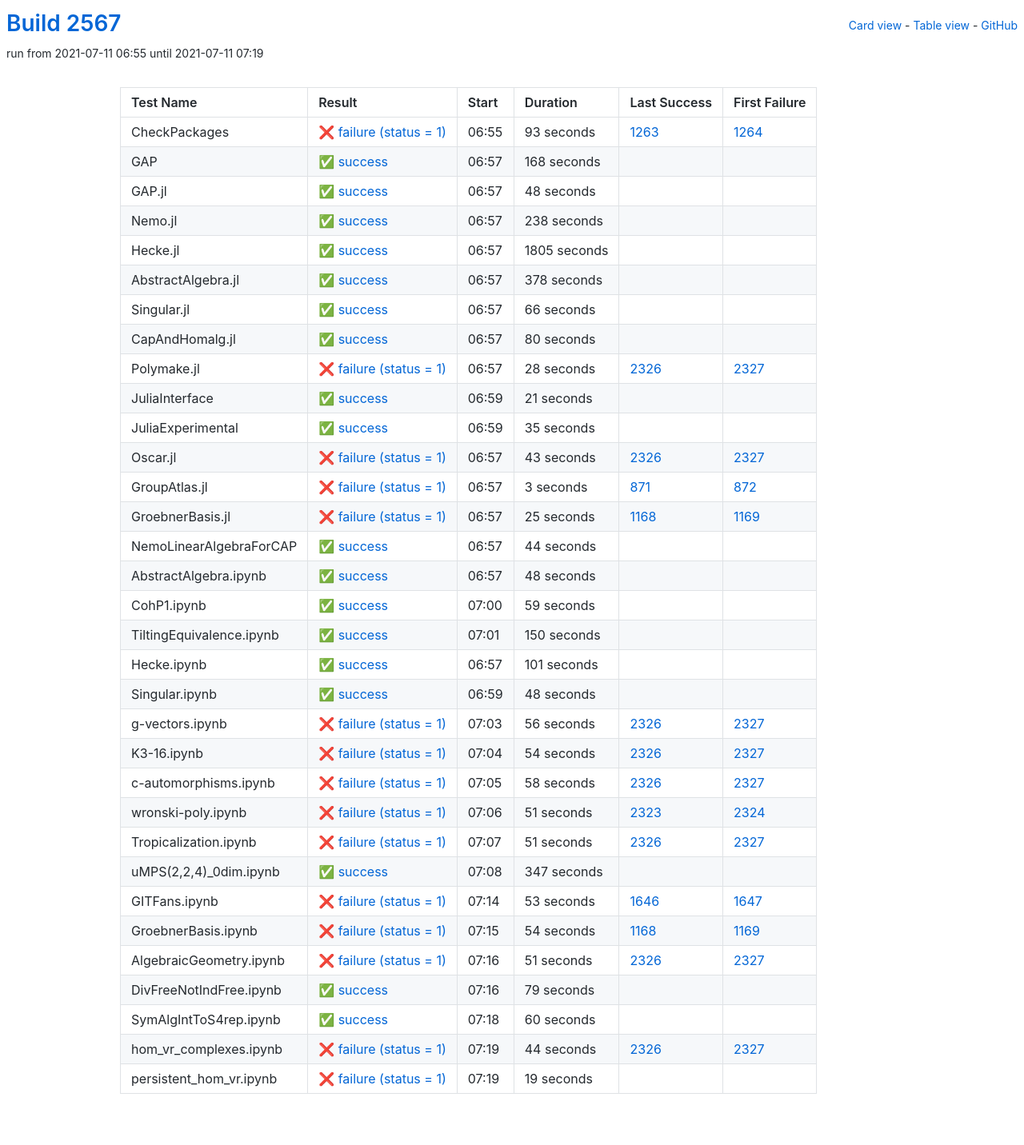
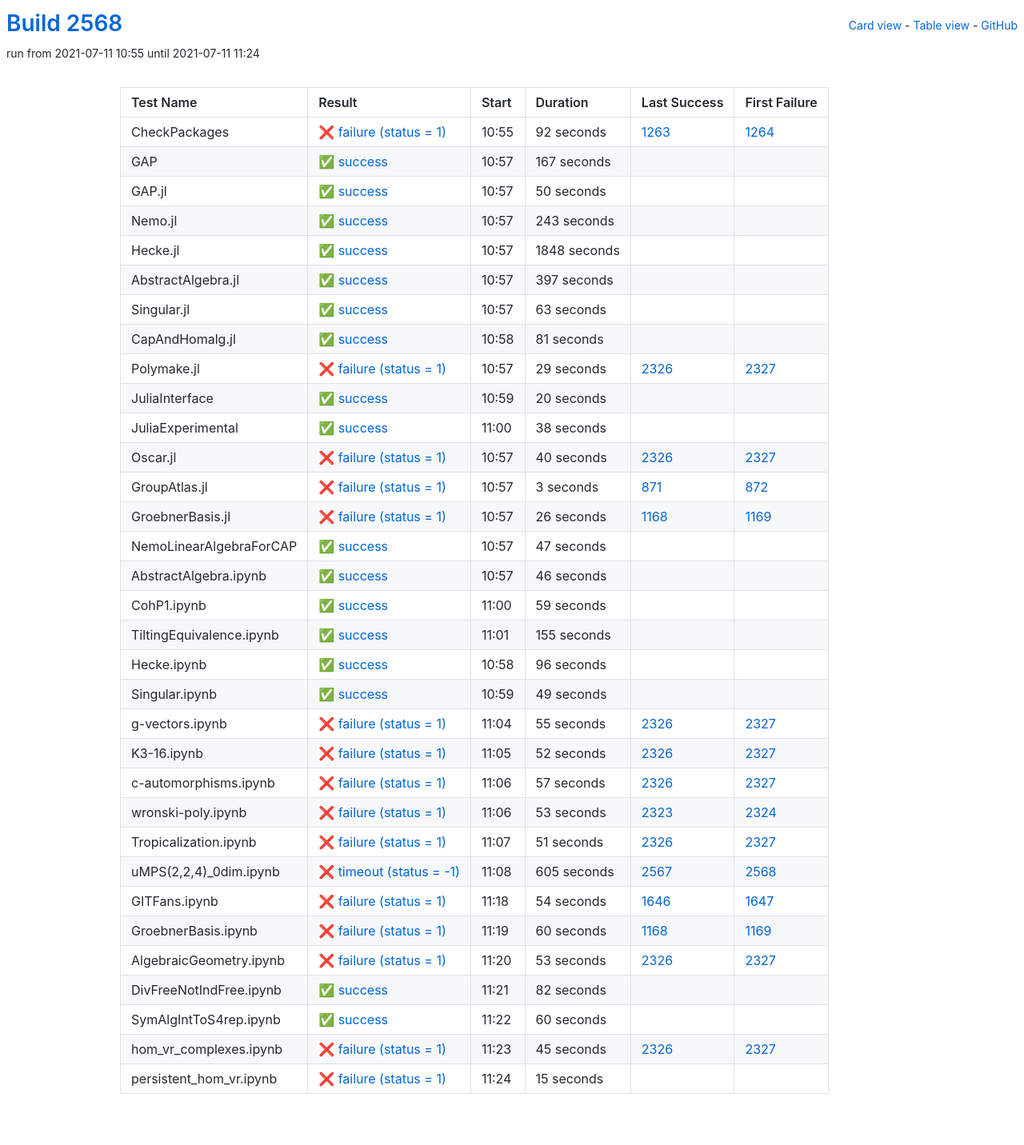
Before and after one commit to oscar-system/oscar-ci-status-stable, a Jekyll site: the page built from table.html, in a window 1280 px wide. Shown: the whole page at 80% size. Built offline with Jekyll 4.4.1, drawn with Linux system fonts in a browser that asks for light colours.

Commit message:
Build #2568

```diff
--- a/_data/ci.yml
+++ b/_data/ci.yml
@@ -1,6 +1,6 @@
 ---
-build: 2567
-build_url: https://oscarci.mathematik.uni-kl.de/job/oscar-stable/2567/
+build: 2568
+build_url: https://oscarci.mathematik.uni-kl.de/job/oscar-stable/2568/
 job: oscar-stable
 organization: oscar-system
 repo: oscar-ci-status-stable
@@ -8,152 +8,152 @@ repourl: https://github.com/oscar-system/oscar-ci-status-stable
 tests:
 - name: CheckPackages
   id: checkpackages
-  log: https://oscarci.mathematik.uni-kl.de/job/oscar-stable/2567/artifact/logs/build-2567/CheckPackages.log
-  start: 2021-07-11 06:55
+  log: https://oscarci.mathematik.uni-kl.de/job/oscar-stable/2568/artifact/logs/build-2568/CheckPackages.log
+  start: 2021-07-11 10:55
   success: false
   exitcode: 1
   status: failure
-  duration: 93
+  duration: 92
   last_success: 1263
   last_success_url: https://oscarci.mathematik.uni-kl.de/job/oscar-stable/1263/
   first_failure: 1264
   first_failure_url: https://oscarci.mathematik.uni-kl.de/job/oscar-stable/1264/
 - name: GAP
   id: gap
-  log: https://oscarci.mathematik.uni-kl.de/job/oscar-stable/2567/artifact/logs/build-2567/GAP.log
-  start: 2021-07-11 06:57
+  log: https://oscarci.mathematik.uni-kl.de/job/oscar-stable/2568/artifact/logs/build-2568/GAP.log
+  start: 2021-07-11 10:57
   success: true
   exitcode: 0
   status: success
-  duration: 168
+  duration: 167
   last_success: false
   last_success_url:
   first_failure: false
   first_failure_url:
 - name: GAP.jl
   id: gap-jl
-  log: https://oscarci.mathematik.uni-kl.de/job/oscar-stable/2567/artifact/logs/build-2567/GAP.jl.log
-  start: 2021-07-11 06:57
+  log: https://oscarci.mathematik.uni-kl.de/job/oscar-stable/2568/artifact/logs/build-2568/GAP.jl.log
+  start: 2021-07-11 10:57
   success: true
   exitcode: 0
   status: success
-  duration: 48
+  duration: 50
   last_success: false
   last_success_url:
   first_failure: false
   first_failure_url:
 - name: Nemo.jl
   id: nemo-jl
-  log: https://oscarci.mathematik.uni-kl.de/job/oscar-stable/2567/artifact/logs/build-2567/Nemo.jl.log
-  start: 2021-07-11 06:57
+  log: https://oscarci.mathematik.uni-kl.de/job/oscar-stable/2568/artifact/logs/build-2568/Nemo.jl.log
+  start: 2021-07-11 10:57
   success: true
   exitcode: 0
   status: success
-  duration: 238
+  duration: 243
   last_success: false
   last_success_url:
   first_failure: false
   first_failure_url:
 - name: Hecke.jl
   id: hecke-jl
-  log: https://oscarci.mathematik.uni-kl.de/job/oscar-stable/2567/artifact/logs/build-2567/Hecke.jl.log
-  start: 2021-07-11 06:57
+  log: https://oscarci.mathematik.uni-kl.de/job/oscar-stable/2568/artifact/logs/build-2568/Hecke.jl.log
+  start: 2021-07-11 10:57
   success: true
   exitcode: 0
   status: success
-  duration: 1805
+  duration: 1848
   last_success: false
   last_success_url:
   first_failure: false
   first_failure_url:
 - name: AbstractAlgebra.jl
   id: abstractalgebra-jl
-  log: https://oscarci.mathematik.uni-kl.de/job/oscar-stable/2567/artifact/logs/build-2567/AbstractAlgebra.jl.log
-  start: 2021-07-11 06:57
+  log: https://oscarci.mathematik.uni-kl.de/job/oscar-stable/2568/artifact/logs/build-2568/AbstractAlgebra.jl.log
+  start: 2021-07-11 10:57
   success: true
   exitcode: 0
   status: success
-  duration: 378
+  duration: 397
   last_success: false
   last_success_url:
   first_failure: false
   first_failure_url:
 - name: Singular.jl
   id: singular-jl
-  log: https://oscarci.mathematik.uni-kl.de/job/oscar-stable/2567/artifact/logs/build-2567/Singular.jl.log
-  start: 2021-07-11 06:57
+  log: https://oscarci.mathematik.uni-kl.de/job/oscar-stable/2568/artifact/logs/build-2568/Singular.jl.log
+  start: 2021-07-11 10:57
   success: true
   exitcode: 0
   status: success
-  duration: 66
+  duration: 63
   last_success: false
   last_success_url:
   first_failure: false
   first_failure_url:
 - name: CapAndHomalg.jl
   id: capandhomalg-jl
-  log: https://oscarci.mathematik.uni-kl.de/job/oscar-stable/2567/artifact/logs/build-2567/CapAndHomalg.jl.log
-  start: 2021-07-11 06:57
+  log: https://oscarci.mathematik.uni-kl.de/job/oscar-stable/2568/artifact/logs/build-2568/CapAndHomalg.jl.log
+  start: 2021-07-11 10:58
   success: true
   exitcode: 0
   status: success
-  duration: 80
+  duration: 81
   last_success: false
   last_success_url:
   first_failure: false
   first_failure_url:
 - name: Polymake.jl
   id: polymake-jl
-  log: https://oscarci.mathematik.uni-kl.de/job/oscar-stable/2567/artifact/logs/build-2567/Polymake.jl.log
-  start: 2021-07-11 06:57
+  log: https://oscarci.mathematik.uni-kl.de/job/oscar-stable/2568/artifact/logs/build-2568/Polymake.jl.log
+  start: 2021-07-11 10:57
   success: false
   exitcode: 1
   status: failure
-  duration: 28
+  duration: 29
   last_success: 2326
   last_success_url: https://oscarci.mathematik.uni-kl.de/job/oscar-stable/2326/
   first_failure: 2327
   first_failure_url: https://oscarci.mathematik.uni-kl.de/job/oscar-stable/2327/
 - name: JuliaInterface
   id: juliainterface
-  log: https://oscarci.mathematik.uni-kl.de/job/oscar-stable/2567/artifact/logs/build-2567/JuliaInterface.log
-  start: 2021-07-11 06:59
+  log: https://oscarci.mathematik.uni-kl.de/job/oscar-stable/2568/artifact/logs/build-2568/JuliaInterface.log
+  start: 2021-07-11 10:59
   success: true
   exitcode: 0
   status: success
-  duration: 21
+  duration: 20
   last_success: false
   last_success_url:
   first_failure: false
   first_failure_url:
 - name: JuliaExperimental
   id: juliaexperimental
-  log: https://oscarci.mathematik.uni-kl.de/job/oscar-stable/2567/artifact/logs/build-2567/JuliaExperimental.log
-  start: 2021-07-11 06:59
+  log: https://oscarci.mathematik.uni-kl.de/job/oscar-stable/2568/artifact/logs/build-2568/JuliaExperimental.log
+  start: 2021-07-11 11:00
   success: true
   exitcode: 0
   status: success
-  duration: 35
+  duration: 38
   last_success: false
   last_success_url:
   first_failure: false
   first_failure_url:
 - name: Oscar.jl
   id: oscar-jl
-  log: https://oscarci.mathematik.uni-kl.de/job/oscar-stable/2567/artifact/logs/build-2567/Oscar.jl.log
-  start: 2021-07-11 06:57
+  log: https://oscarci.mathematik.uni-kl.de/job/oscar-stable/2568/artifact/logs/build-2568/Oscar.jl.log
+  start: 2021-07-11 10:57
   success: false
   exitcode: 1
   status: failure
-  duration: 43
+  duration: 40
   last_success: 2326
   last_success_url: https://oscarci.mathematik.uni-kl.de/job/oscar-stable/2326/
   first_failure: 2327
   first_failure_url: https://oscarci.mathematik.uni-kl.de/job/oscar-stable/2327/
 - name: GroupAtlas.jl
   id: groupatlas-jl
-  log: https://oscarci.mathematik.uni-kl.de/job/oscar-stable/2567/artifact/logs/build-2567/GroupAtlas.jl.log
-  start: 2021-07-11 06:57
+  log: https://oscarci.mathematik.uni-kl.de/job/oscar-stable/2568/artifact/logs/build-2568/GroupAtlas.jl.log
+  start: 2021-07-11 10:57
   success: false
   exitcode: 1
   status: failure
@@ -164,44 +164,44 @@ tests:
   first_failure_url: https://oscarci.mathematik.uni-kl.de/job/oscar-stable/872/
 - name: GroebnerBasis.jl
   id: groebnerbasis-jl
-  log: https://oscarci.mathematik.uni-kl.de/job/oscar-stable/2567/artifact/logs/build-2567/GroebnerBasis.jl.log
-  start: 2021-07-11 06:57
+  log: https://oscarci.mathematik.uni-kl.de/job/oscar-stable/2568/artifact/logs/build-2568/GroebnerBasis.jl.log
+  start: 2021-07-11 10:57
   success: false
   exitcode: 1
   status: failure
-  duration: 25
+  duration: 26
   last_success: 1168
   last_success_url: https://oscarci.mathematik.uni-kl.de/job/oscar-stable/1168/
   first_failure: 1169
   first_failure_url: https://oscarci.mathematik.uni-kl.de/job/oscar-stable/1169/
 - name: NemoLinearAlgebraForCAP
   id: nemolinearalgebraforcap
-  log: https://oscarci.mathematik.uni-kl.de/job/oscar-stable/2567/artifact/logs/build-2567/NemoLinearAlgebraForCAP.log
-  start: 2021-07-11 06:57
+  log: https://oscarci.mathematik.uni-kl.de/job/oscar-stable/2568/artifact/logs/build-2568/NemoLinearAlgebraForCAP.log
+  start: 2021-07-11 10:57
   success: true
   exitcode: 0
   status: success
-  duration: 44
+  duration: 47
   last_success: false
   last_success_url:
   first_failure: false
   first_failure_url:
 - name: AbstractAlgebra.ipynb
   id: abstractalgebra-ipynb
-  log: https://oscarci.mathematik.uni-kl.de/job/oscar-stable/2567/artifact/logs/build-2567/AbstractAlgebra.ipynb.log
-  start: 2021-07-11 06:57
+  log: https://oscarci.mathematik.uni-kl.de/job/oscar-stable/2568/artifact/logs/build-2568/AbstractAlgebra.ipynb.log
+  start: 2021-07-11 10:57
   success: true
   exitcode: 0
   status: success
-  duration: 48
+  duration: 46
   last_success: false
   last_success_url:
   first_failure: false
   first_failure_url:
 - name: CohP1.ipynb
   id: cohp1-ipynb
-  log: https://oscarci.mathematik.uni-kl.de/job/oscar-stable/2567/artifact/logs/build-2567/CohP1.ipynb.log
-  start: 2021-07-11 07:00
+  log: https://oscarci.mathematik.uni-kl.de/job/oscar-stable/2568/artifact/logs/build-2568/CohP1.ipynb.log
+  start: 2021-07-11 11:00
   success: true
   exitcode: 0
   status: success
@@ -212,92 +212,92 @@ tests:
   first_failure_url:
 - name: TiltingEquivalence.ipynb
   id: tiltingequivalence-ipynb
-  log: https://oscarci.mathematik.uni-kl.de/job/oscar-stable/2567/artifact/logs/build-2567/TiltingEquivalence.ipynb.log
-  start: 2021-07-11 07:01
+  log: https://oscarci.mathematik.uni-kl.de/job/oscar-stable/2568/artifact/logs/build-2568/TiltingEquivalence.ipynb.log
+  start: 2021-07-11 11:01
   success: true
   exitcode: 0
   status: success
-  duration: 150
+  duration: 155
   last_success: false
   last_success_url:
   first_failure: false
   first_failure_url:
 - name: Hecke.ipynb
   id: hecke-ipynb
-  log: https://oscarci.mathematik.uni-kl.de/job/oscar-stable/2567/artifact/logs/build-2567/Hecke.ipynb.log
-  start: 2021-07-11 06:57
+  log: https://oscarci.mathematik.uni-kl.de/job/oscar-stable/2568/artifact/logs/build-2568/Hecke.ipynb.log
+  start: 2021-07-11 10:58
   success: true
   exitcode: 0
   status: success
-  duration: 101
+  duration: 96
   last_success: false
   last_success_url:
   first_failure: false
   first_failure_url:
 - name: Singular.ipynb
   id: singular-ipynb
-  log: https://oscarci.mathematik.uni-kl.de/job/oscar-stable/2567/artifact/logs/build-2567/Singular.ipynb.log
-  start: 2021-07-11 06:59
+  log: https://oscarci.mathematik.uni-kl.de/job/oscar-stable/2568/artifact/logs/build-2568/Singular.ipynb.log
+  start: 2021-07-11 10:59
   success: true
   exitcode: 0
   status: success
-  duration: 48
+  duration: 49
   last_success: false
   last_success_url:
   first_failure: false
   first_failure_url:
 - name: g-vectors.ipynb
   id: g-vectors-ipynb
-  log: https://oscarci.mathematik.uni-kl.de/job/oscar-stable/2567/artifact/logs/build-2567/g-vectors.ipynb.log
-  start: 2021-07-11 07:03
+  log: https://oscarci.mathematik.uni-kl.de/job/oscar-stable/2568/artifact/logs/build-2568/g-vectors.ipynb.log
+  start: 2021-07-11 11:04
   success: false
   exitcode: 1
   status: failure
-  duration: 56
+  duration: 55
   last_success: 2326
   last_success_url: https://oscarci.mathematik.uni-kl.de/job/oscar-stable/2326/
   first_failure: 2327
   first_failure_url: https://oscarci.mathematik.uni-kl.de/job/oscar-stable/2327/
 - name: K3-16.ipynb
   id: k3-16-ipynb
-  log: https://oscarci.mathematik.uni-kl.de/job/oscar-stable/2567/artifact/logs/build-2567/K3-16.ipynb.log
-  start: 2021-07-11 07:04
+  log: https://oscarci.mathematik.uni-kl.de/job/oscar-stable/2568/artifact/logs/build-2568/K3-16.ipynb.log
+  start: 2021-07-11 11:05
   success: false
   exitcode: 1
   status: failure
-  duration: 54
+  duration: 52
   last_success: 2326
   last_success_url: https://oscarci.mathematik.uni-kl.de/job/oscar-stable/2326/
   first_failure: 2327
   first_failure_url: https://oscarci.mathematik.uni-kl.de/job/oscar-stable/2327/
 - name: c-automorphisms.ipynb
   id: c-automorphisms-ipynb
-  log: https://oscarci.mathematik.uni-kl.de/job/oscar-stable/2567/artifact/logs/build-2567/c-automorphisms.ipynb.log
-  start: 2021-07-11 07:05
+  log: https://oscarci.mathematik.uni-kl.de/job/oscar-stable/2568/artifact/logs/build-2568/c-automorphisms.ipynb.log
+  start: 2021-07-11 11:06
   success: false
   exitcode: 1
   status: failure
-  duration: 58
+  duration: 57
   last_success: 2326
   last_success_url: https://oscarci.mathematik.uni-kl.de/job/oscar-stable/2326/
   first_failure: 2327
   first_failure_url: https://oscarci.mathematik.uni-kl.de/job/oscar-stable/2327/
 - name: wronski-poly.ipynb
   id: wronski-poly-ipynb
-  log: https://oscarci.mathematik.uni-kl.de/job/oscar-stable/2567/artifact/logs/build-2567/wronski-poly.ipynb.log
-  start: 2021-07-11 07:06
+  log: https://oscarci.mathematik.uni-kl.de/job/oscar-stable/2568/artifact/logs/build-2568/wronski-poly.ipynb.log
+  start: 2021-07-11 11:06
   success: false
   exitcode: 1
   status: failure
-  duration: 51
+  duration: 53
   last_success: 2323
   last_success_url: https://oscarci.mathematik.uni-kl.de/job/oscar-stable/2323/
   first_failure: 2324
   first_failure_url: https://oscarci.mathematik.uni-kl.de/job/oscar-stable/2324/
 - name: Tropicalization.ipynb
   id: tropicalization-ipynb
-  log: https://oscarci.mathematik.uni-kl.de/job/oscar-stable/2567/artifact/logs/build-2567/Tropicalization.ipynb.log
-  start: 2021-07-11 07:07
+  log: https://oscarci.mathematik.uni-kl.de/job/oscar-stable/2568/artifact/logs/build-2568/Tropicalization.ipynb.log
+  start: 2021-07-11 11:07
   success: false
   exitcode: 1
   status: failure
@@ -308,68 +308,68 @@ tests:
   first_failure_url: https://oscarci.mathematik.uni-kl.de/job/oscar-stable/2327/
 - name: uMPS(2,2,4)_0dim.ipynb
   id: umps-2-2-4-0dim-ipynb
-  log: https://oscarci.mathematik.uni-kl.de/job/oscar-stable/2567/artifact/logs/build-2567/uMPS-2-2-4-_0dim.ipynb.log
-  start: 2021-07-11 07:08
-  success: true
-  exitcode: 0
-  status: success
-  duration: 347
-  last_success: false
-  last_success_url:
-  first_failure: false
-  first_failure_url:
+  log: https://oscarci.mathematik.uni-kl.de/job/oscar-stable/2568/artifact/logs/build-2568/uMPS-2-2-4-_0dim.ipynb.log
+  start: 2021-07-11 11:08
+  success: false
+  exitcode: -1
+  status: timeout
+  duration: 605
+  last_success: 2567
+  last_success_url: https://oscarci.mathematik.uni-kl.de/job/oscar-stable/2567/
+  first_failure: 2568
+  first_failure_url: https://oscarci.mathematik.uni-kl.de/job/oscar-stable/2568/
 - name: GITFans.ipynb
   id: gitfans-ipynb
-  log: https://oscarci.mathematik.uni-kl.de/job/oscar-stable/2567/artifact/logs/build-2567/GITFans.ipynb.log
-  start: 2021-07-11 07:14
+  log: https://oscarci.mathematik.uni-kl.de/job/oscar-stable/2568/artifact/logs/build-2568/GITFans.ipynb.log
+  start: 2021-07-11 11:18
   success: false
   exitcode: 1
   status: failure
-  duration: 53
+  duration: 54
   last_success: 1646
   last_success_url: https://oscarci.mathematik.uni-kl.de/job/oscar-stable/1646/
   first_failure: 1647
   first_failure_url: https://oscarci.mathematik.uni-kl.de/job/oscar-stable/1647/
 - name: GroebnerBasis.ipynb
   id: groebnerbasis-ipynb
-  log: https://oscarci.mathematik.uni-kl.de/job/oscar-stable/2567/artifact/logs/build-2567/GroebnerBasis.ipynb.log
-  start: 2021-07-11 07:15
+  log: https://oscarci.mathematik.uni-kl.de/job/oscar-stable/2568/artifact/logs/build-2568/GroebnerBasis.ipynb.log
+  start: 2021-07-11 11:19
   success: false
   exitcode: 1
   status: failure
-  duration: 54
+  duration: 60
   last_success: 1168
   last_success_url: https://oscarci.mathematik.uni-kl.de/job/oscar-stable/1168/
   first_failure: 1169
   first_failure_url: https://oscarci.mathematik.uni-kl.de/job/oscar-stable/1169/
 - name: AlgebraicGeometry.ipynb
   id: algebraicgeometry-ipynb
-  log: https://oscarci.mathematik.uni-kl.de/job/oscar-stable/2567/artifact/logs/build-2567/AlgebraicGeometry.ipynb.log
-  start: 2021-07-11 07:16
+  log: https://oscarci.mathematik.uni-kl.de/job/oscar-stable/2568/artifact/logs/build-2568/AlgebraicGeometry.ipynb.log
+  start: 2021-07-11 11:20
   success: false
   exitcode: 1
   status: failure
-  duration: 51
+  duration: 53
   last_success: 2326
   last_success_url: https://oscarci.mathematik.uni-kl.de/job/oscar-stable/2326/
   first_failure: 2327
   first_failure_url: https://oscarci.mathematik.uni-kl.de/job/oscar-stable/2327/
 - name: DivFreeNotIndFree.ipynb
   id: divfreenotindfree-ipynb
-  log: https://oscarci.mathematik.uni-kl.de/job/oscar-stable/2567/artifact/logs/build-2567/DivFreeNotIndFree.ipynb.log
-  start: 2021-07-11 07:16
+  log: https://oscarci.mathematik.uni-kl.de/job/oscar-stable/2568/artifact/logs/build-2568/DivFreeNotIndFree.ipynb.log
+  start: 2021-07-11 11:21
   success: true
   exitcode: 0
   status: success
-  duration: 79
+  duration: 82
   last_success: false
   last_success_url:
   first_failure: false
   first_failure_url:
 - name: SymAlgIntToS4rep.ipynb
   id: symalginttos4rep-ipynb
-  log: https://oscarci.mathematik.uni-kl.de/job/oscar-stable/2567/artifact/logs/build-2567/SymAlgIntToS4rep.ipynb.log
-  start: 2021-07-11 07:18
+  log: https://oscarci.mathematik.uni-kl.de/job/oscar-stable/2568/artifact/logs/build-2568/SymAlgIntToS4rep.ipynb.log
+  start: 2021-07-11 11:22
   success: true
   exitcode: 0
   status: success
@@ -380,24 +380,24 @@ tests:
   first_failure_url:
 - name: hom_vr_complexes.ipynb
   id: hom-vr-complexes-ipynb
-  log: https://oscarci.mathematik.uni-kl.de/job/oscar-stable/2567/artifact/logs/build-2567/hom_vr_complexes.ipynb.log
-  start: 2021-07-11 07:19
+  log: https://oscarci.mathematik.uni-kl.de/job/oscar-stable/2568/artifact/logs/build-2568/hom_vr_complexes.ipynb.log
+  start: 2021-07-11 11:23
   success: false
   exitcode: 1
   status: failure
-  duration: 44
+  duration: 45
   last_success: 2326
   last_success_url: https://oscarci.mathematik.uni-kl.de/job/oscar-stable/2326/
   first_failure: 2327
   first_failure_url: https://oscarci.mathematik.uni-kl.de/job/oscar-stable/2327/
 - name: persistent_hom_vr.ipynb
   id: persistent-hom-vr-ipynb
-  log: https://oscarci.mathematik.uni-kl.de/job/oscar-stable/2567/artifact/logs/build-2567/persistent_hom_vr.ipynb.log
-  start: 2021-07-11 07:19
+  log: https://oscarci.mathematik.uni-kl.de/job/oscar-stable/2568/artifact/logs/build-2568/persistent_hom_vr.ipynb.log
+  start: 2021-07-11 11:24
   success: false
   exitcode: 1
   status: failure
-  duration: 19
+  duration: 15
   last_success: false
   last_success_url:
   first_failure: false
```
Also changed, not shown: README.md.
